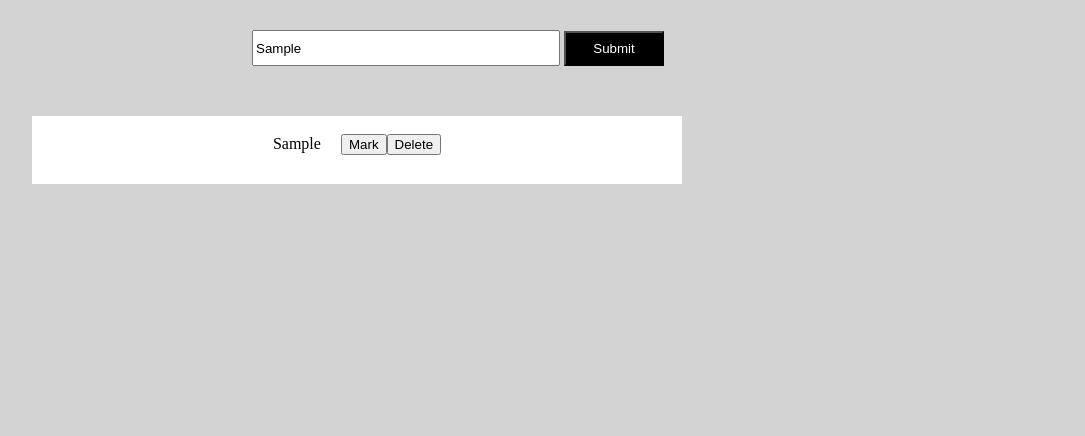
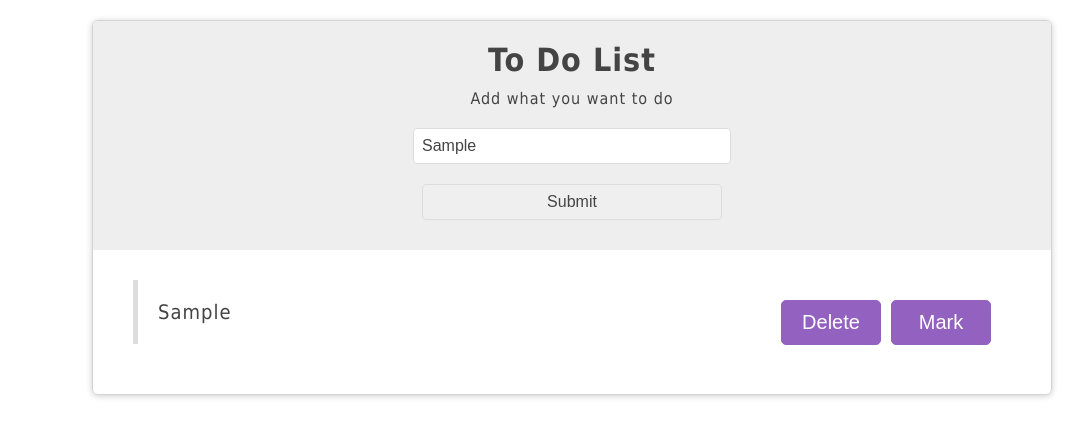
Before and after one commit to facg3/SSST-T0DoList, a website: page index.html in a window 1280 px wide. Both pictures are taken after typing "Sample" into the empty fields and a click on the input "Submit". Shown: the whole page, without its empty margins (68-1153 px from the left). Drawn offline with Linux system fonts and the light colour scheme.

Commit message:
final styling Relates #5

```diff
--- a/dom.js
+++ b/dom.js
@@ -11,6 +11,7 @@
         SpanDescription.textContent = todo.description ;
 
         var deleteButtonNode = document.createElement('button');
+        deleteButtonNode.className="delete";
         deleteButtonNode.innerText="Delete";
         deleteButtonNode.addEventListener('click', function(event) {
           var newState = todoFunctions.deleteTodo(state, todo.id);
@@ -18,6 +19,7 @@
         });
 
         var markButtonNode = document.createElement('button');
+        markButtonNode.className = 'mark' ;
         markButtonNode.innerText="Mark";
         markButtonNode.addEventListener('click', function(event) {
           var newState = todoFunctions.markTodo(state, todo.id);
@@ -29,13 +31,13 @@
         if(todo.done === true){
 
           // todoNode.firstChild.className += "todo-checked";
-          SpanDescription.className += "todo-checked" ;
+          SpanDescription.className = "todo-checked" ;
           markButtonNode.innerText="Unmark";
 
         }
           else {
             // todoNode.className += "todo-not-checked";
-            SpanDescription.className += "todo-not-checked" ;
+            SpanDescription.className = "todo-not-checked" ;
             markButtonNode.innerText="Mark";
             // console.log(todoNode) ;
           }
--- a/index.html
+++ b/index.html
@@ -6,16 +6,22 @@
     <link rel="stylesheet" href="./style.css">
   </head>
   <body>
+    <div id='wrapper'>
+      <div id="page-banner">
+        <h1 class="title">To Do List</h1>
+        <p>Add what you want to do</p>
+        <form id="add-todo">
+          <input type="text" name="description" value="">
+          <input type="submit" name="" value="Submit">
+        </form>
+      </div>
 
-    <form id="add-todo">
-      <input type="text" name="description" value="">
-      <input type="submit" name="" value="Submit">
-    </form>
     <div id = "todo-container">
-        <ul>
 
-        </ul>
-    </div>
+
+      </div>
+
+
   </body>
   <script type="text/javascript" src = "./logic.js"></script>
   <script type="text/javascript" src = "./dom.js"></script>
--- a/style.css
+++ b/style.css
@@ -1,52 +1,84 @@
-.todo-not-checked {
-   text-decoration: none ;
+body{
+    font-family: Tahoma;
+    color: #444;
+    letter-spacing: 1px;
 }
 
-.todo-checked {
-  text-decoration: line-through;
+#wrapper{
+    width: 90%;
+    max-width: 960px;
+    margin: 20px auto;
+    border-radius: 6px;
+    box-shadow: 0px 1px 6px rgba(0,0,0,0.2);
+    box-sizing: border-box;
+    padding: 0 0 20px;
+    overflow: hidden;
+    border: 1px solid lightgray;
 }
+#page-banner{
+    background: #eee ;
+    padding: 10px 0;
 
-body {
-  background-color:  #d3d3d3 ;
-  width: 100% ;
-  margin: 0 auto;
-  margin: 0 ; padding: 0 ;
-}
-ul li {
-  margin-top: 50px ;
-  list-style-type: none;
-}
+  }
 
-form{
-  padding-top: 30px ;
-  margin-bottom: 10px ;
-  width: 50% ;
-  margin: 0 auto;
+  #page-banner h1, #page-banner p, #page-banner form{
+      width: 100%;
+      text-align: center;
+      margin: 10px 0;
+  }
+  #page-banner input{
+      width: 90%;
+      max-width: 300px;
+      margin: 20px auto;
+      display: block;
+      padding: 8px;
+      border: 1px solid #ddd;
+      border-radius: 4px;
+      font-size: 16px;
+      color: #444;
+  }
 
-}
-form input[type = submit] {
-    color: white ;
-    background-color: black ;
-    height: 35px ; width: 100px ;
-}
-form input[type = text] {
-  width: 300px ;
-  height: 30px ;
-}
-#todo-container {
-  margin-left: 60px ;
-}
-#todo-container li {
- padding-top: 18px ;
- text-align: center;
- height: 50px ;
- width: 650px ;
- background-color: white ;
+  #todo-container{
+      margin: 30px;
+  }
 
-}
-#todo-container ul li span {
-  margin-right: 20px ;
-}
-#todo-container ul li input[type = submit] {
+  #todo-container ul{
+      list-style-type: none;
+      padding: 0;
+  }
+  #todo-container li{
+      padding: 20px;
+      border-left: 5px solid #ddd;
+      margin: 20px 10px;
+      font-size: 20px ;
+  }
 
-}
+  #todo-container li:hover{
+      border-color: #9361bf;
+  }
+
+
+
+  .delete, .mark{
+      float: right;
+      background: #9361bf;
+      padding: 6px;
+      border-radius: 4px;
+      cursor: pointer;
+      color: white;
+      border-radius: 5px;
+      width: 100px;
+      padding: 10px;
+      margin-left: 10px;
+      border: 1px solid #9361bf;
+      font-size: 20px ;
+  }
+  .delete:hover{
+      background: #333;
+  }
+  .mark:hover{
+      background: #333;
+  }
+  .todo-checked{
+    text-decoration: line-through;
+  }
```
